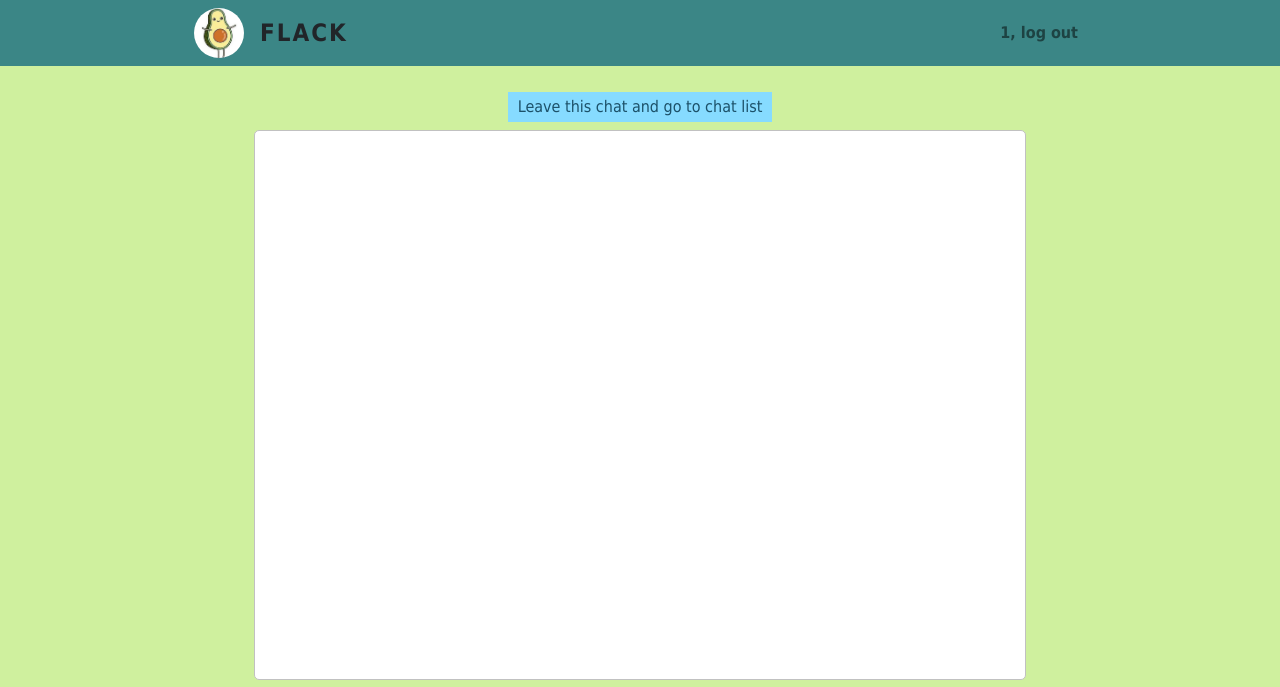
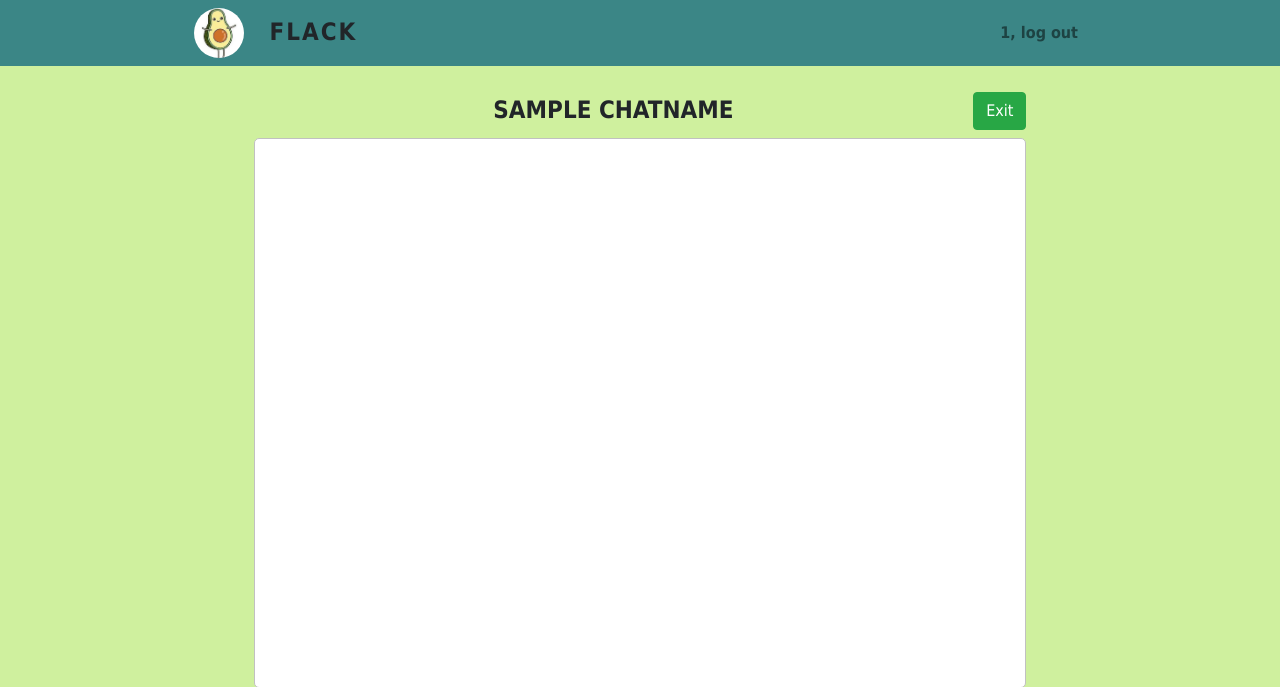
Before and after one commit to LiliyaSm/CS50-project2, a Flask app: template templates/chat.html in a window 1280 px wide. Shown: the top 687 px of the page. Run offline with Flask 2, Linux system fonts and the light colour scheme; the visitor is signed in with stand-in values (Sample User, id 1); the template is opened without the code that fills it: most values are stand-ins (such as "Sample title", 1, 10 or a date in 2020); some libraries are stand-ins or nearby versions.

Commit message:
add chat title, fix bugs

```diff
--- a/application.py
+++ b/application.py
@@ -3,6 +3,7 @@ import time
 from flask import Flask, render_template, request, redirect, url_for, jsonify, session, flash
 from flask_socketio import SocketIO, emit, join_room, leave_room
 from loginRequired import login_required
+import re
 
 
 app = Flask(__name__)
@@ -18,6 +19,7 @@ chat_list = []
 global messages_list
 messages_list = {}
 
+#list of users
 global users
 users = []
 
@@ -28,7 +30,7 @@ message_id = 0
 
 @app.route("/", methods=["POST", "GET"])
 def index():
-    """ initial page with login fields """
+    """ Initial page with login fields """
 
     if 'username' in session:
         return redirect(url_for("main", username=session["username"]))
@@ -40,12 +42,12 @@ def index():
             flash('Name can not be empty!', 'danger')
             return render_template("index.html")
 
-        #check if unique
+        #check if this user is already on server
         if username in users:
-            # add to session and redirect to search page
             flash('We already have such name', 'danger')
             return render_template("index.html")
         else:
+            # add to session and redirect to search page
             session["username"] = username.strip()
             users.append(username.strip())
             return redirect(url_for("main", username=session["username"]))
@@ -71,7 +73,11 @@ def logout():
 
 @app.route("/main/<string:username>", methods=["GET", "POST"])
 @login_required
+
 def main(username):
+
+    """ Render main page with chat list"""
+
     if request.method == "POST":
         chatname = request.form.get("chatname")
         if not (chatname and chatname.strip()):
@@ -80,34 +86,37 @@ def main(username):
 
         #check if unique
         for chat in chat_list:
-            if chat["chatname"] == chatname:
+            if chat["chatname"].lower() == chatname.lower():
                 #check if duplicate of an existing chat
-                flash('We already have this chatname! Please, Choose another one', 'danger')
+                flash('We already have this chatname! Please, choose another one', 'danger')
                 return render_template("main.html", chat_list=chat_list)
 
-        else:
-        # add to the list and redirect to search page
+        pattern = r'^[a-z0-9 ]{1,16}$'
+        if re.match(pattern, chatname, re.IGNORECASE):
+        # add to the list and redirect to chat page
             chat_list.append({"username": username, "chatname": chatname.strip()})
             return redirect(url_for("chat", chatname=chatname))
-
+        else:
+            flash(
+                'Chat name must be between 1 to 16 characters, contain only Latin letters, digits and spaces', 'danger')
+            return render_template("main.html", chat_list=chat_list)
     return render_template("main.html", chat_list=chat_list)
 
 
-@app.route("/chat", methods=["GET", "POST"])
+@app.route("/chat/<string:chatname>", methods=["GET", "POST"])
 @login_required
 
-
-def chat():
+def chat(chatname):
 
     """ Render chat page """
 
-    return render_template("chat.html", username = session["username"])
+    return render_template("chat.html", username=session["username"], chatname=chatname)
 
 
 @socketio.on('load_msgs')
 def load_msgs(data):
 
-    """ Load new messages after scrolling """
+    """ Load old messages after scrolling """
 
     start = data["start"]
     end = data["end"]
@@ -121,7 +130,6 @@ def load_msgs(data):
         print(e)
         msgs = None
 
-
     # Artificially delay speed of response.
     time.sleep(1)
 
@@ -132,7 +140,7 @@ def load_msgs(data):
 @socketio.on('joined')
 def joined(data):
 
-    """ Load last 10 messages after loading chat room """
+    """ Load last 10 messages after entering a chat room """
 
     chatname = data["chatname"]
     room = chatname
@@ -178,17 +186,19 @@ def add_msg(data):
 
 @socketio.on("delete message")
 def del_message(data):
+
+    """ Delete message from list """
+
     chatname = data["chatname"]
     messageId = int(data["messageId"])
     username = data["username"]
 
+    #find message by author and id
     msg_to_del = [x for x in messages_list[chatname]
                   if (x['message_id'] == messageId and x['username'] == username)]
 
     print(msg_to_del)
     messages_list[chatname].remove(msg_to_del[0])
     print(messages_list[chatname])
-    #rewrite list without message
-    # messages_list[chatname] = [new_info]
-    #check authorship
+
     emit("delete message", {"messageId": messageId}, room=chatname)
--- a/scss/style.scss
+++ b/scss/style.scss
@@ -1,18 +1,18 @@
 $yellow: #CFF09E;
 $green: #3B8686;
 
-$light-blue: #85dce8; // old
+// $light-blue: #85dce8;
 
 body {
   font-family: "Tahoma", sans-serif;
   min-height: 100vh;
   background-color: $yellow;
-//   color: #031634;
 }
 
 .hide {
   display: none;
 }
+
 .wrap-header
 {
   max-width: 924px;
@@ -34,14 +34,11 @@ body {
   }
 }
 
-
 .site-title {
   font-size: 24px;
   text-transform: uppercase;
-  font-weight: bold;
   letter-spacing: 2px;
-  margin-bottom: 0;
-  line-height: 1.7;
+  line-height: 2;
   text-align: left;
 }
 
@@ -63,21 +60,18 @@ body {
   color: #fff;
   background-color: $green;
   border-color: $green;
-  float: right;
 }
-// .btn-join:hover {
-//   background-color: $green;
-// }
+
 .cards {
   max-width: 824px;
   margin: 0 auto;
 }
 
 
-.card-b {
-    flex: 1 1 auto;
-    padding: 0.5rem
-}
+// .card-b {
+//     flex: 1 1 auto;
+//     padding: 0.5rem
+// }
 
 
 .message-field  {
@@ -104,36 +98,9 @@ border-radius: 5px;
 }
 
 
-/* Solid Button */
-.back {
-    margin: 0 auto;
-    color: #1c5169;
-    background-color: #86dbff;
-    transition: .3s all ease-in;
-    border: 2px solid transparent;
-}
-
-.back:hover, .back:focus {
-    box-shadow: 0px 0px 10px 10px #3cc6d8;
-    background-color: #d7f3ff;
-}
-
-.back a:hover {
-    text-decoration:none;
-
-}
-
 .chat-btn {
     text-align: center;
 }
-
-// @media (max-width: 995px) {
-//   .nav-item,
-//   .site-title,
-//   .site-header a {
-//     text-align: center; }
-//  }
-
 
 @keyframes hide {
     0% {
@@ -144,15 +111,30 @@ border-radius: 5px;
     }
    }
 
-
-
 .chat-body{
-        animation-name: hide;
+    animation-name: hide;
     animation-duration: 0.3s;
     animation-fill-mode: forwards;
     animation-play-state: paused;
 }
 
-.close {
-    line-height: 0.7;
+.back {
+    transition: .3s all ease-in;
 }
+
+.back:hover, .back:focus {
+    box-shadow: 0px 0px 2px 2px #28a745;
+}
+
+.chat-btn:after {
+    content: '';
+    display: block;
+    clear: both;
+}
+
+.chat-title{
+  font-size: 24px;
+  text-transform: uppercase;
+  font-weight: bold;
+
+}
--- a/static/styles/style.css
+++ b/static/styles/style.css
@@ -24,10 +24,8 @@ body {
 .site-title {
   font-size: 24px;
   text-transform: uppercase;
-  font-weight: bold;
   letter-spacing: 2px;
-  margin-bottom: 0;
-  line-height: 1.7;
+  line-height: 2;
   text-align: left; }
 
 .nav-item {
@@ -43,16 +41,11 @@ body {
 .btn-join {
   color: #fff;
   background-color: #3B8686;
-  border-color: #3B8686;
-  float: right; }
+  border-color: #3B8686; }
 
 .cards {
   max-width: 824px;
   margin: 0 auto; }
-
-.card-b {
-  flex: 1 1 auto;
-  padding: 0.5rem; }
 
 .message-field {
   background: #fff;
@@ -73,21 +66,6 @@ body {
   margin: 0;
   padding: 8px; }
 
-/* Solid Button */
-.back {
-  margin: 0 auto;
-  color: #1c5169;
-  background-color: #86dbff;
-  transition: .3s all ease-in;
-  border: 2px solid transparent; }
-
-.back:hover, .back:focus {
-  box-shadow: 0px 0px 10px 10px #3cc6d8;
-  background-color: #d7f3ff; }
-
-.back a:hover {
-  text-decoration: none; }
-
 .chat-btn {
   text-align: center; }
 
@@ -103,5 +81,18 @@ body {
   animation-fill-mode: forwards;
   animation-play-state: paused; }
 
-.close {
-  line-height: 0.7; }
+.back {
+  transition: .3s all ease-in; }
+
+.back:hover, .back:focus {
+  box-shadow: 0px 0px 2px 2px #28a745; }
+
+.chat-btn:after {
+  content: '';
+  display: block;
+  clear: both; }
+
+.chat-title {
+  font-size: 24px;
+  text-transform: uppercase;
+  font-weight: bold; }
--- a/templates/chat.html
+++ b/templates/chat.html
@@ -1,8 +1,8 @@
 {% extends "layout.html" %} {% block body %}
   <script>
-    user="{{username}}"
-    localStorage.setItem("username", user)
-
+    localStorage.setItem("username", "{{username}}")
+    localStorage.setItem("lastChat", "{{chatname}}")
+    console.log(localStorage)
   </script>
 
 <script id="result" type="text/template">
@@ -26,7 +26,10 @@
   </li>
     {% endraw %}
 </script>
-<div class = "chat-btn mb-2"><button class ="back"> <a href="{{ url_for('main', username = session['username'])  }}" class="back" >Leave this chat and go to chat list</a> </button></div>
+<div class = "chat-btn mb-2">
+    <span class="chat-title"> {{ chatname }} </span>
+    <a href="{{ url_for('main', username = session['username'])  }}" class="back btn btn-success pull-right" >Exit</a>
+</div>
 <div class = "message-group">
   <div class= "message-field mb-2">
     <ul class="chat">
--- a/templates/layout.html
+++ b/templates/layout.html
@@ -30,18 +30,19 @@
   </head>
   <body>
     <header class="site-header">
-
       <div class="wrap-header">
 
+        <nav class="navbar navbar-expand-lg navbar-light">
 
-        <nav class="navbar navbar-expand-lg navbar-light">
+            <div class="site-title">
                 <img class="mr-3"
                     src="{{ url_for('static', filename = 'styles/images/guacamole.jpg')}}"
                     alt="guacamole"
                     height="50"
                     width="50"
                   />
-        <span class="site-title ">Flack</span>
+            <span >Flack</span>
+            </div>
 
         {% if session["username"] %}
         <button class="navbar-toggler" type="button" data-toggle="collapse" data-target="#navbarSupportedContent12" aria-controls="navbarSupportedContent12" aria-expanded="false" aria-label="Toggle navigation">
@@ -57,7 +58,6 @@
         </div>
       {% endif %}
 
-
         </nav>
 
       </div>
@@ -67,7 +67,6 @@
       {% if messages %}
       {% for category, message in messages %}
 
-      <div class="alert alert-" role="alert"></div>
       <div
         class="alert text-center alert-{{category}} alert-dismissible fade show"
         id="chat-alert"
@@ -75,7 +74,7 @@
       >
         {{ message }}
 
-        <button type="button" class="close" aria-label="Close">
+        <button type="button"  class="close"  aria-label="Close">
           <span aria-hidden="true">&times;</span>
         </button>
       </div>
@@ -105,32 +104,3 @@
     ></script>
   </body>
 </html>
-
-<!--
- <ul class="nav nav-fill">
-          <li class="nav-item col-lg-4 site-title">
-            <a href="{{ url_for('index') }}">
-              <img
-                src="{{ url_for('static', filename = 'styles/images/guacamole.jpg')}}"
-                alt="guacamole"
-                height="50"
-                width="50"
-              />
-              Flack
-            </a>
-          </li>
-
-          {% if session["username"] %}
-
-          <li class="nav-item greeting">
-            <a class="nav-link" href="#"> Hello, {{session["username"]}}</a>
-          </li>
-          <li class="nav-item col-lg-2 col-md-2">
-            <a class="nav-link logout" href="{{ url_for('logout') }}"
-              >Log out</a
-            >
-          </li>
-          {% endif %}
-
-
-        </ul> -->
```
Also changed, not shown: static/chat.js (+30 -41 lines), static/main.js (+4 -9 lines), templates/index.html (+2 -8 lines), templates/main.html (+1 -39 lines). Lines whose indentation alone changed are shown as unchanged.
